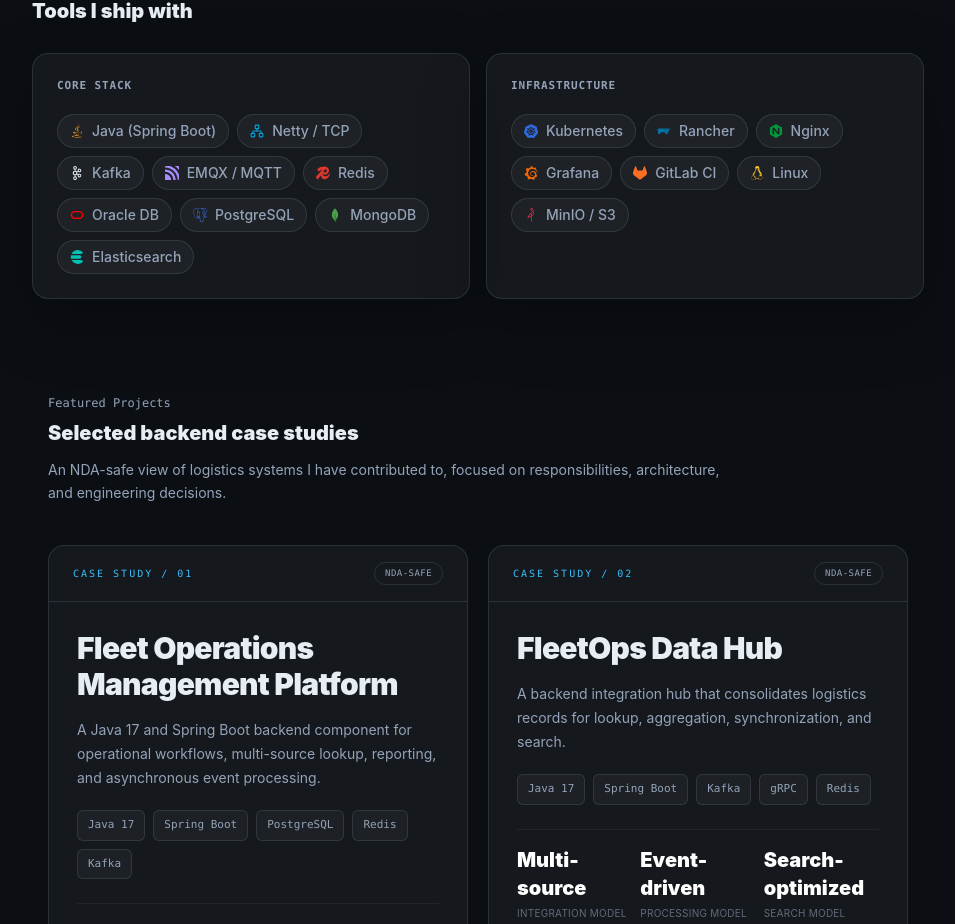
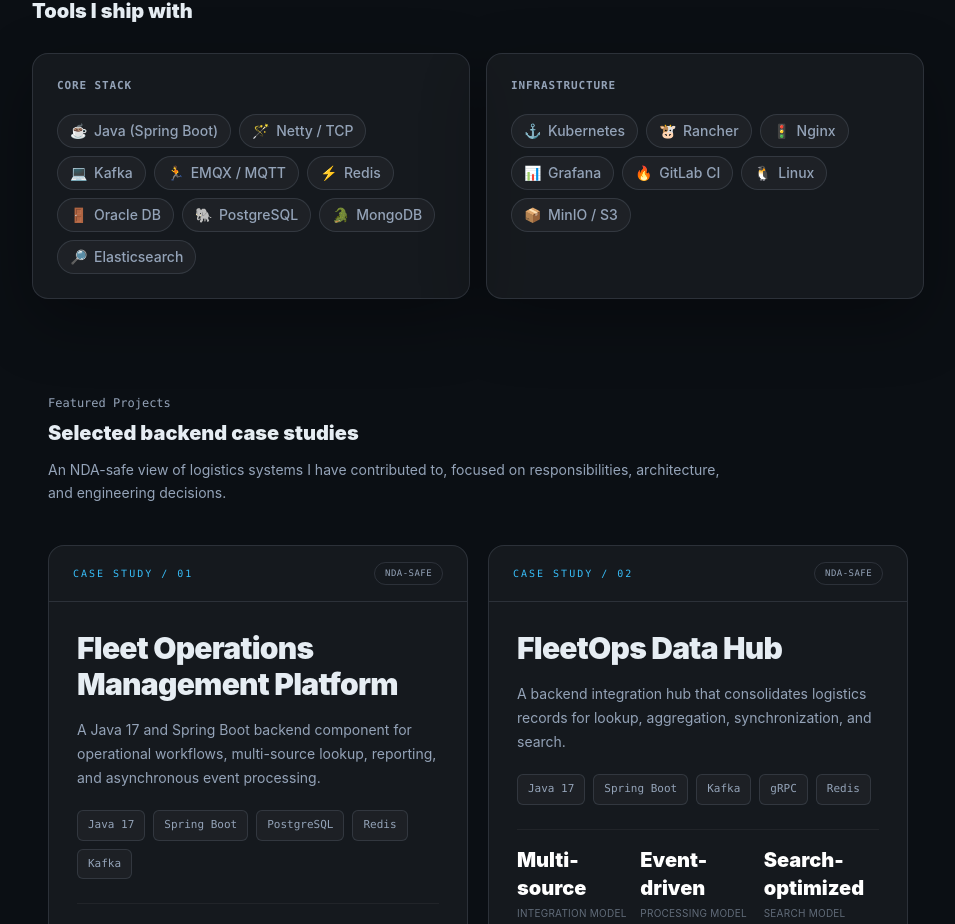
Before and after one commit to tamtnts/portfolio, a React (Vite) app: page / in a window 1280 px wide. Shown: the part 1317-2241 px from the top of the page, without its empty margins (276-1231 px from the left). Built offline with nearby package versions, Linux system fonts and the light colour scheme.

Commit message:
feat: use native emoji for tech stack

```diff
--- a/package.json
+++ b/package.json
@@ -16,7 +16,6 @@
     "react": "^19.2.0",
     "react-dom": "^19.2.0",
     "react-helmet-async": "^3.0.0",
-    "react-icons": "^5.7.0",
     "react-router-dom": "^7.13.0",
     "react-zoom-pan-pinch": "^3.7.0"
   },
--- a/src/components/sections/StackSection.jsx
+++ b/src/components/sections/StackSection.jsx
@@ -1,41 +1,24 @@
-import { FaJava, FaLinux } from 'react-icons/fa';
-import { GrOracle } from 'react-icons/gr';
-import { LuNetwork } from 'react-icons/lu';
-import {
-  SiApachekafka,
-  SiElasticsearch,
-  SiGitlab,
-  SiGrafana,
-  SiKubernetes,
-  SiMinio,
-  SiMongodb,
-  SiMqtt,
-  SiNginx,
-  SiPostgresql,
-  SiRancher,
-  SiRedis,
-} from 'react-icons/si';
 import Card from '../Card';
 import Reveal from '../Reveal';
 import { profile } from '../../data/profile';
 
-const toolIcons = {
-  'Java (Spring Boot)': { Icon: FaJava, color: 'text-[#f89820]' },
-  'Netty / TCP': { Icon: LuNetwork, color: 'text-[#00a1d6]' },
-  Kafka: { Icon: SiApachekafka, color: 'text-text' },
-  'EMQX / MQTT': { Icon: SiMqtt, color: 'text-accent2' },
-  Redis: { Icon: SiRedis, color: 'text-[#dc382d]' },
-  'Oracle DB': { Icon: GrOracle, color: 'text-[#f80000]' },
-  PostgreSQL: { Icon: SiPostgresql, color: 'text-[#4169e1]' },
-  MongoDB: { Icon: SiMongodb, color: 'text-[#47a248]' },
-  Elasticsearch: { Icon: SiElasticsearch, color: 'text-[#00bfb3]' },
-  Kubernetes: { Icon: SiKubernetes, color: 'text-[#326ce5]' },
-  Rancher: { Icon: SiRancher, color: 'text-[#0075a8]' },
-  Nginx: { Icon: SiNginx, color: 'text-[#009639]' },
-  Grafana: { Icon: SiGrafana, color: 'text-[#f46800]' },
-  'GitLab CI': { Icon: SiGitlab, color: 'text-[#fc6d26]' },
-  Linux: { Icon: FaLinux, color: 'text-[#fcc624]' },
-  'MinIO / S3': { Icon: SiMinio, color: 'text-[#c72e49]' },
+const toolEmoji = {
+  'Java (Spring Boot)': '☕',
+  'Netty / TCP': '🪄',
+  'Kafka': '💻',
+  'EMQX / MQTT': '🏃',
+  'Redis': '⚡',
+  'Oracle DB': '🚪',
+  'PostgreSQL': '🐘',
+  'MongoDB': '🐊',
+  'Elasticsearch': '🔎',
+  'Kubernetes': '⚓️',
+  'Rancher': '🐮',
+  'Nginx': '🚦',
+  'Grafana': '📊',
+  'GitLab CI': '🔥',
+  'Linux': '🐧',
+  'MinIO / S3': '📦',
 };
 
 const groups = [
@@ -44,11 +27,17 @@ const groups = [
 ];
 
 function ToolPill({ name }) {
-  const { Icon, color } = toolIcons[name];
+  const emoji = toolEmoji[name];
 
   return (
     <li className='inline-flex min-h-8 items-center gap-2 rounded-full border border-border bg-white/[0.04] px-3 py-1.5 text-xs font-medium text-muted sm:text-sm'>
-      <Icon aria-hidden='true' className={`shrink-0 text-sm ${color}`} />
+      <span
+        aria-hidden='true'
+        className='w-4 shrink-0 text-center text-sm leading-none'
+        style={{ fontFamily: "'Segoe UI Emoji', 'Apple Color Emoji', 'Noto Color Emoji', sans-serif" }}
+      >
+        {emoji}
+      </span>
       <span>{name}</span>
     </li>
   );
```
Also changed, not shown: 2 other files (tests, documents, lock files or other folders).
